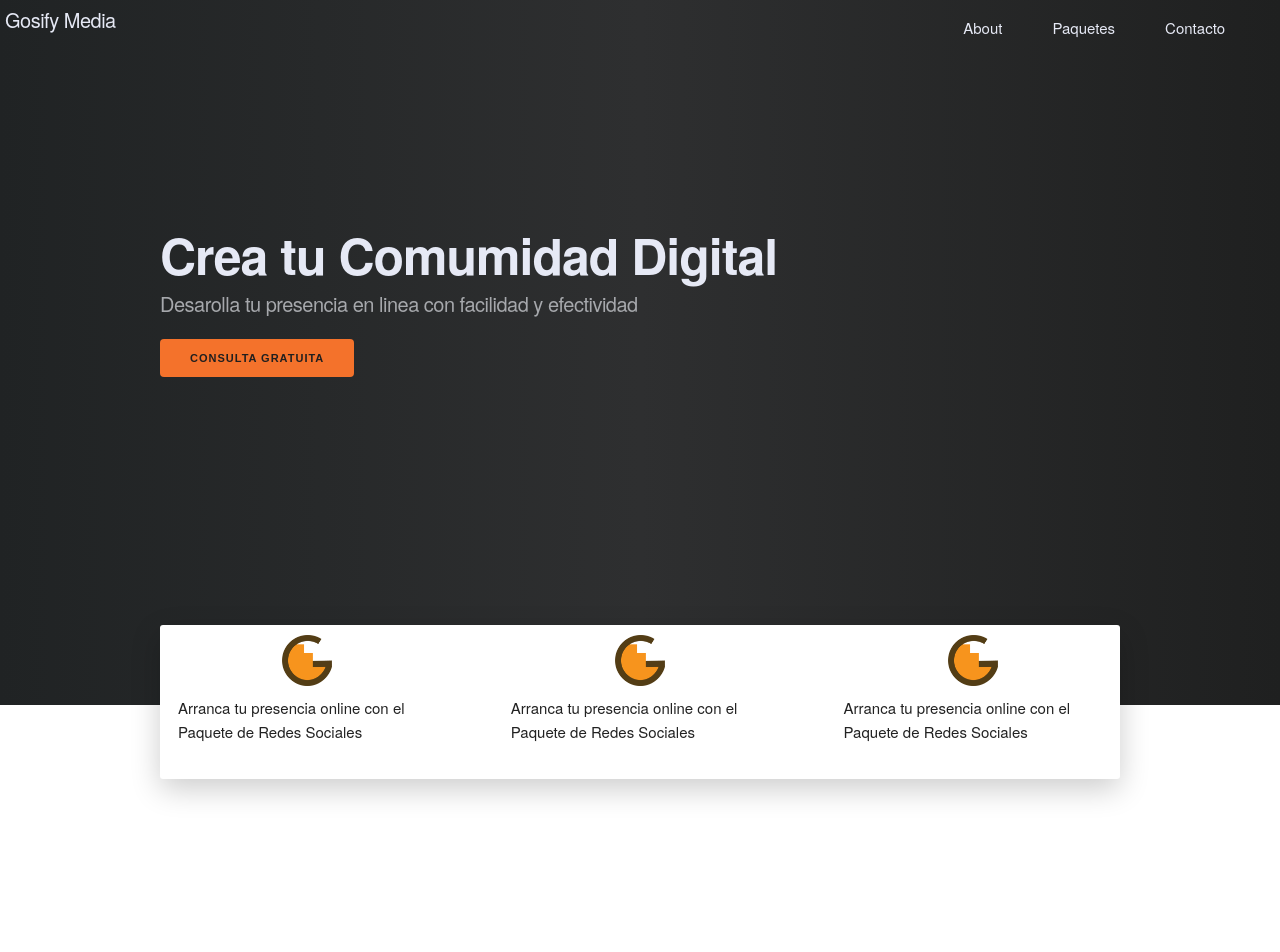
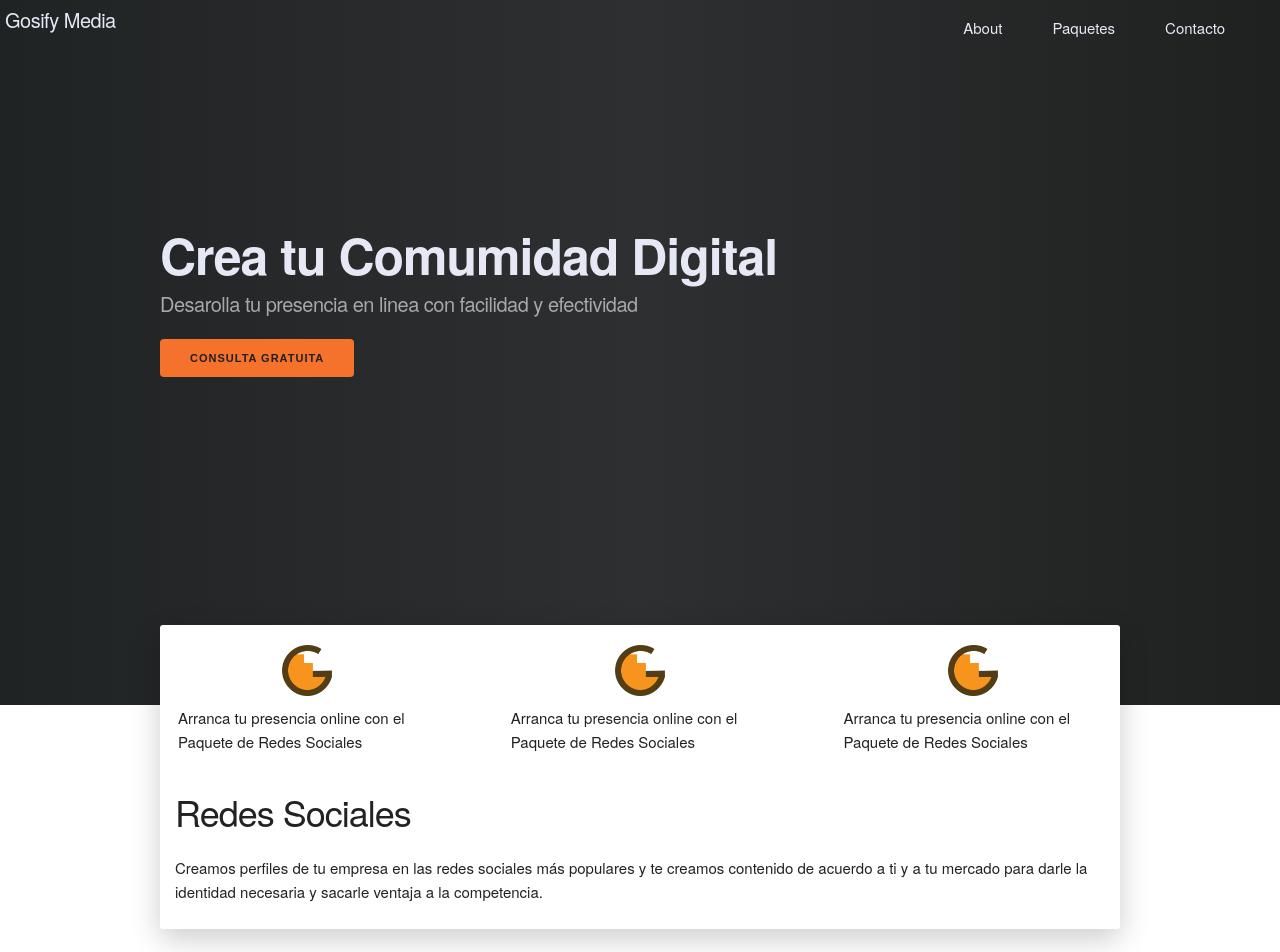
Before and after one commit to mgonza63/next-portfolio, a Next.js app: page / in a window 1280 px wide. Shown: the top 952 px of the page. Before the commit the page ends 859 px from the top, so only its background shows below. Built offline with nearby package versions, Linux system fonts and the light colour scheme.

Commit message:
added dinamic components that render on click with useState hook

```diff
--- a/components/Features.js
+++ b/components/Features.js
@@ -1,8 +1,26 @@
+import { useState } from 'react';
+
+
 function Features() {
+    // const packages
+    const [state, setState] = useState({
+            title: 'Redes Sociales',
+            description: 'Creamos perfiles de tu empresa en las redes sociales más populares y te creamos contenido de acuerdo a ti y a tu mercado para darle la identidad necesaria y sacarle ventaja a la competencia.'
+    });
+
+
     return (
         <div className="container wrapper">
             <div className="row">
                 <div className="four columns">
+                    <div className="card" onClick={() => setState({ ...state, title: 'Redes Sociales', description: 'Arranca tu presencia en linea y sacale ventaja a la competencia con contenido de calidad creado por nosotros de acuerdo a lo que buscas.'})}>
+                            <img src="/logo.png" alt="logo"></img>
+                            <div className="content">
+                                <p>Arranca tu presencia online con el Paquete de Redes Sociales</p>
+                            </div>
+                    </div>
+                </div>
+                <div className="four columns" onClick={() => setState({ ...state, title: "Community Manager", description: "Creamos Campañas publicitarias para hacerte llegar al cliente ideal y lograr expandir tus ventas, interactuamos con los seguidores y desarrollamos contenido digital de calidad para que tus redes estén activas y no pierdan presencia en el mercado." })}>
                     <div className="card">
                         <img src="/logo.png" alt="logo"></img>
                             <div className="content">
@@ -11,21 +29,19 @@ function Features() {
                     </div>
                 </div>
                 <div className="four columns">
-                    <div className="card">
+                    <div className="card" onClick={() => setState({ ...state, title: "Página Web", description: "Desarrollamos tu página web desde cero de acuerdo a ttus gustos y necesidades que te ayudarán a mantenerte a la vista y en contacto de tus clientes y seguidores. Nuestro compromiso es entregarte una página profesional y dinámica." })}>
                         <img src="/logo.png" alt="logo"></img>
                             <div className="content">
                                 <p>Arranca tu presencia online con el Paquete de Redes Sociales</p>
                             </div>
                     </div>
                 </div>
-                <div className="four columns">
-                    <div className="card">
-                        <img src="/logo.png" alt="logo"></img>
-                            <div className="content">
-                                <p>Arranca tu presencia online con el Paquete de Redes Sociales</p>
-                            </div>
-                    </div>
+            <div className="row">
+                <div className="twelve columns">
+                    <h3 className="cardTitle">{state.title}</h3>
+                    <p className="description">{state.description}</p>
                 </div>
+            </div>
 
 
             </div>
@@ -46,12 +62,18 @@ function Features() {
                     flex: 1;
         /* Space between columns */
                     margin: 0 8px;
-                    padding: 10px
+                    padding: 10px;
+                    -webkit-transition-duration: 0.3s;
+                    transition-duration: 0.3s;
+                    -webkit-transition-property: transform;
+                    transition-property: transform;
+                    cursor: pointer;
 
         /* Layout each column */
                 }
                 .content {
                     flex: 1;
+
                 }
                 img {
                     width: 50px;
@@ -59,7 +81,21 @@ function Features() {
                     margin-left: auto;
                     margin-right: auto;
                     padding-bottom: 10px;
+                    padding-top: 10px;
+                    cursor: pointer;
+                    -webkit-transition-duration: 0.3s;
+                    transition-duration: 0.3s;
+                    -webkit-transition-property: transform;
+                    transition-property: transform;
 
+                }
+                .cardTitle, .description {
+                    padding-left: 15px;
+                }
+
+                .card:hover img{
+                    -webkit-transform: scale(1.1);
+                    transform: scale(1.1);
                 }
                 @media only screen and (max-width: 600px) {
                     .wrapper {
```
